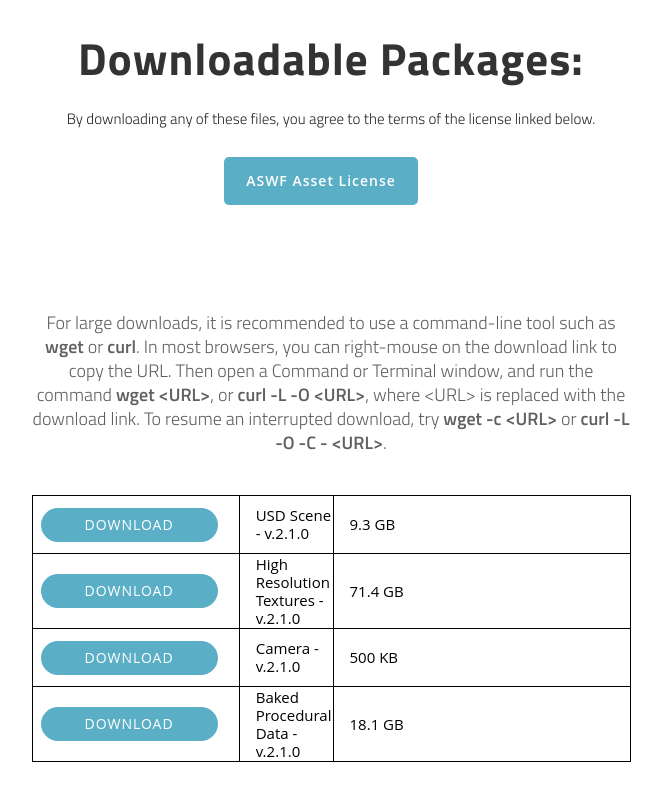
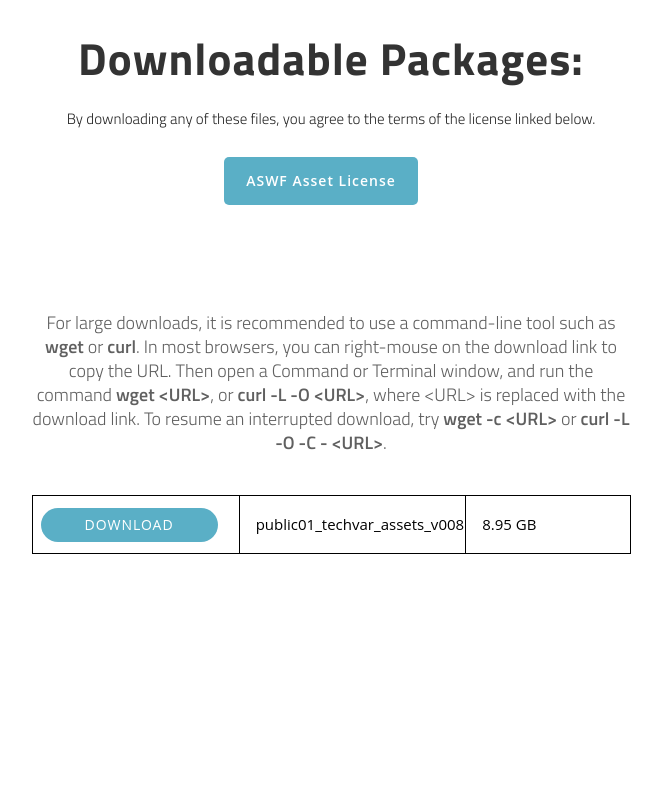
Before and after one commit to AcademySoftwareFoundation/dpel-website, an Astro site: page /alab in a window 1280 px wide. Shown: the part 2141-2941 px from the top of the page, without its empty margins (309-971 px from the left). After the commit the page ends 2823 px from the top, so only its background shows below. Built offline with nearby package versions, Linux system fonts and the light colour scheme; Astro itself is replaced by a stand-in of ours.

Commit message:
Update alab.md
techvar v008 upload

Signed-off-by: ALDigitalResourcesOSS <153166835+ALDigitalResourcesOSS@users.noreply.github.com>

```diff
--- a/src/content/articles/alab.md
+++ b/src/content/articles/alab.md
@@ -88,30 +88,9 @@ downloadSection: {
   # The download links and button setup for the download table.
   downloads: [{
     buttonText: "DOWNLOAD",
-    downloadUrl: "https://dpel-assets.aswf.io/usd-alab/alab-v2.1.0.zip",
-    size: "9.3 GB",
-    description: "USD Scene - v.2.1.0",
-    type: "primary"
-  },
-  {
-    buttonText: "DOWNLOAD",
-    downloadUrl: "https://aswf-dpel-assets.s3.amazonaws.com/usd-alab/alab-textures.v2.1.0.zip",
-    size: "71.4 GB",
-    description: "High Resolution Textures - v.2.1.0",
-    type: "primary"
-  },
-  {
-    buttonText: "DOWNLOAD",
-    downloadUrl: "https://dpel-assets.aswf.io/usd-alab/alab-cameras.v2.1.0.zip",
-    size: "500 KB",
-    description: "Camera - v.2.1.0",
-    type: "primary"
-  },
-  {
-    buttonText: "DOWNLOAD",
-    downloadUrl: "https://dpel-assets.aswf.io/usd-alab/alab-procedurals.v2.1.0.zip",
-    size: "18.1 GB",
-    description: "Baked Procedural Data - v.2.1.0",
+    downloadUrl: "s3://aswf-artifact-s3-bucket-2/delivered_public01_techvar_assets_base_data_v008.zip",
+    size: "8.95 GB",
+    description: "public01_techvar_assets_v008",
     type: "primary"
   }]
 }
```
